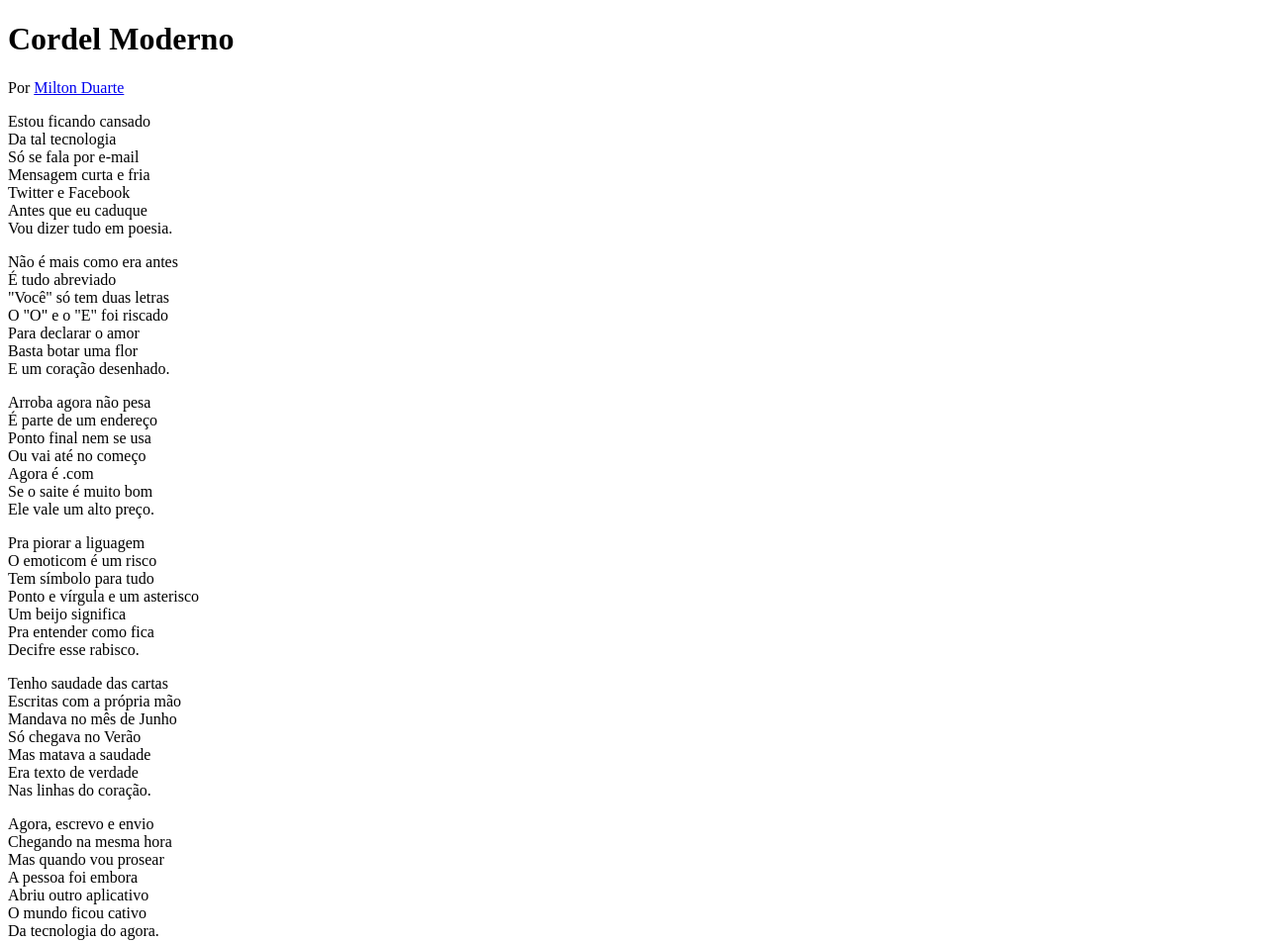
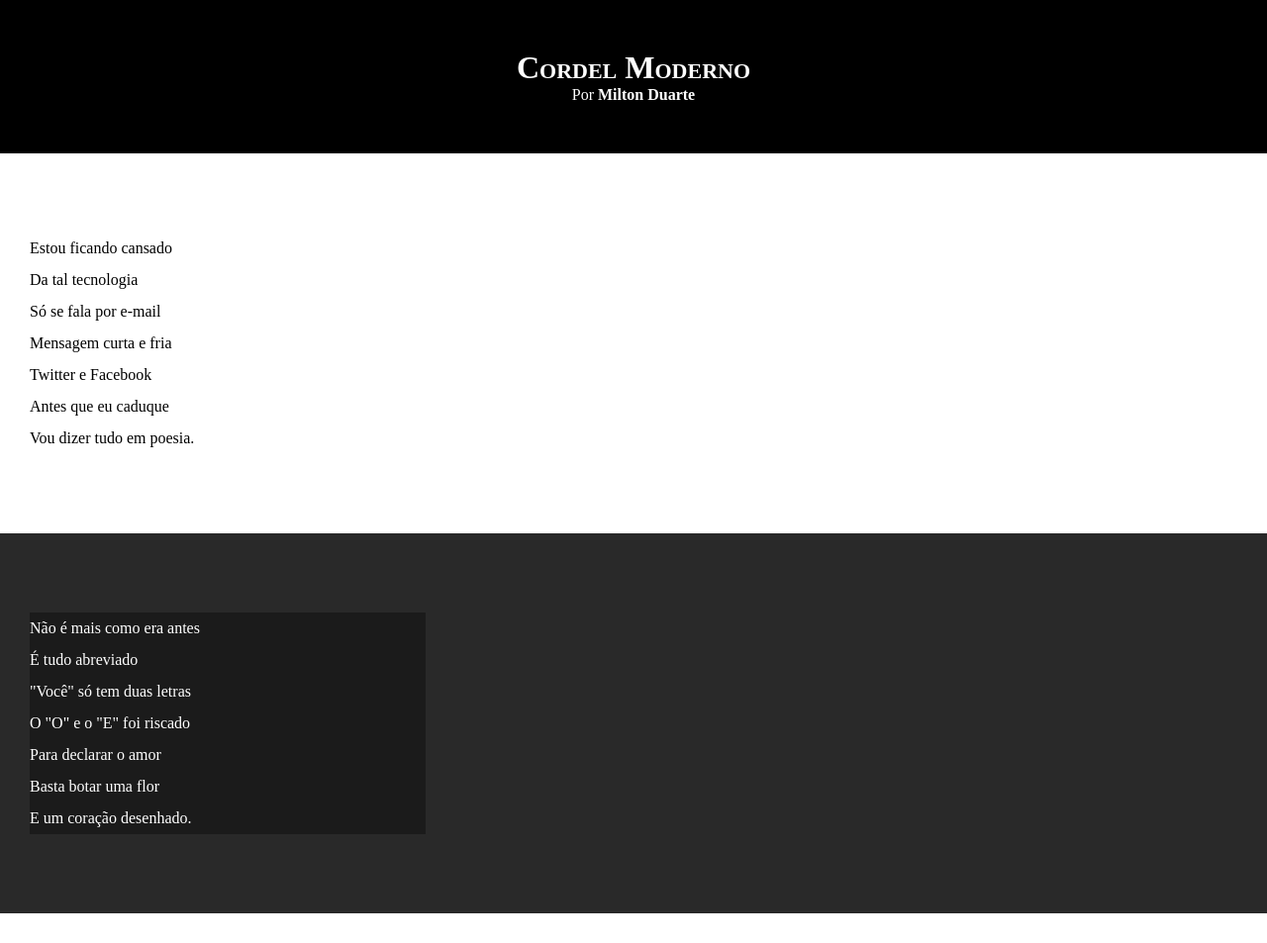
Before and after one commit to ismael-githu/HTML-CSS, a plain HTML site: page Desafios/D012/index.html in a window 1280 px wide. Shown: the top 953 px of the page at 99% size. Drawn offline with Linux system fonts and the light colour scheme.

Commit message:
atualizei estilos

```diff
--- a/Desafios/D012/estilo/style.css
+++ b/Desafios/D012/estilo/style.css
@@ -1 +1,66 @@
 @charset "UTF-8";
+
+*{
+    margin: 0px;
+    padding: 0px;
+}
+
+html,body{
+    min-height: 100vh;
+    background-color: darkgray;
+
+}
+
+header{
+    background-color: black;
+    color: white;
+    text-align: center;
+}
+
+header>h1{
+    padding-top: 50px;
+    font-variant: small-caps;
+}
+
+header>p{
+    padding-bottom: 50px;
+}
+
+a{
+    color: white;
+    text-decoration: none;
+    font-weight: bolder;
+}
+
+a:hover{
+    text-decoration: underline;
+}
+
+section{
+    padding-top: 10vh;
+    padding-bottom: 10vh;
+    line-height: 2em;
+    padding-left: 30px;
+
+}
+
+section.normal{
+    background-color: white;
+    color: black;
+}
+
+section.imagem{
+    background-color: rgb(41, 41, 41);
+    color: white;
+}
+
+section.imagem>p{
+    width: 400px;
+    background-color: rgba(0, 0, 0, 0.342);
+}
+footer{
+    background-color: black;
+    color: white;
+    text-align: center;
+    padding: 10px;
+}
--- a/Desafios/D012/index.html
+++ b/Desafios/D012/index.html
@@ -14,7 +14,7 @@
 
         </header>
 
-    <section>
+    <section class="normal">
         <p>
             Estou ficando cansado <br>
             Da tal tecnologia <br>
@@ -28,7 +28,7 @@
 
 
 
-    <section>
+    <section class="imagem">
         <p>
             Não é mais como era antes <br>
             É tudo abreviado <br>
@@ -42,7 +42,7 @@
 
 
 
-    <section>
+    <section class="normal">
         <p>
             Arroba agora não pesa  <br>
             É parte de um endereço <br>
@@ -66,7 +66,7 @@
 
 
 
-    <section>
+    <section class="imagem">
         <p>
             Tenho saudade das cartas <br>
             Escritas com a própria mão <br>
@@ -80,7 +80,7 @@
 
 
 
-    <section>
+    <section class="normal">
         <p>
             Agora, escrevo e envio <br>
             Chegando na mesma hora <br>
```
